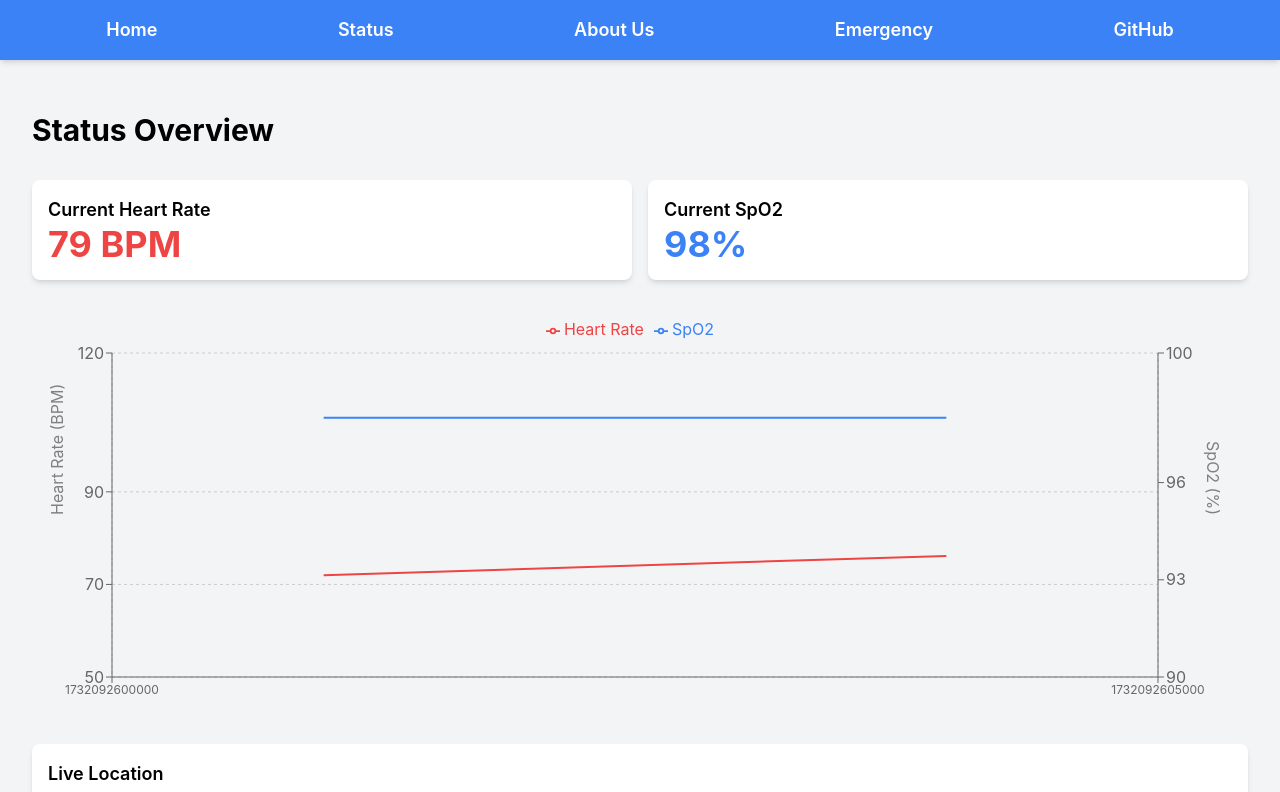
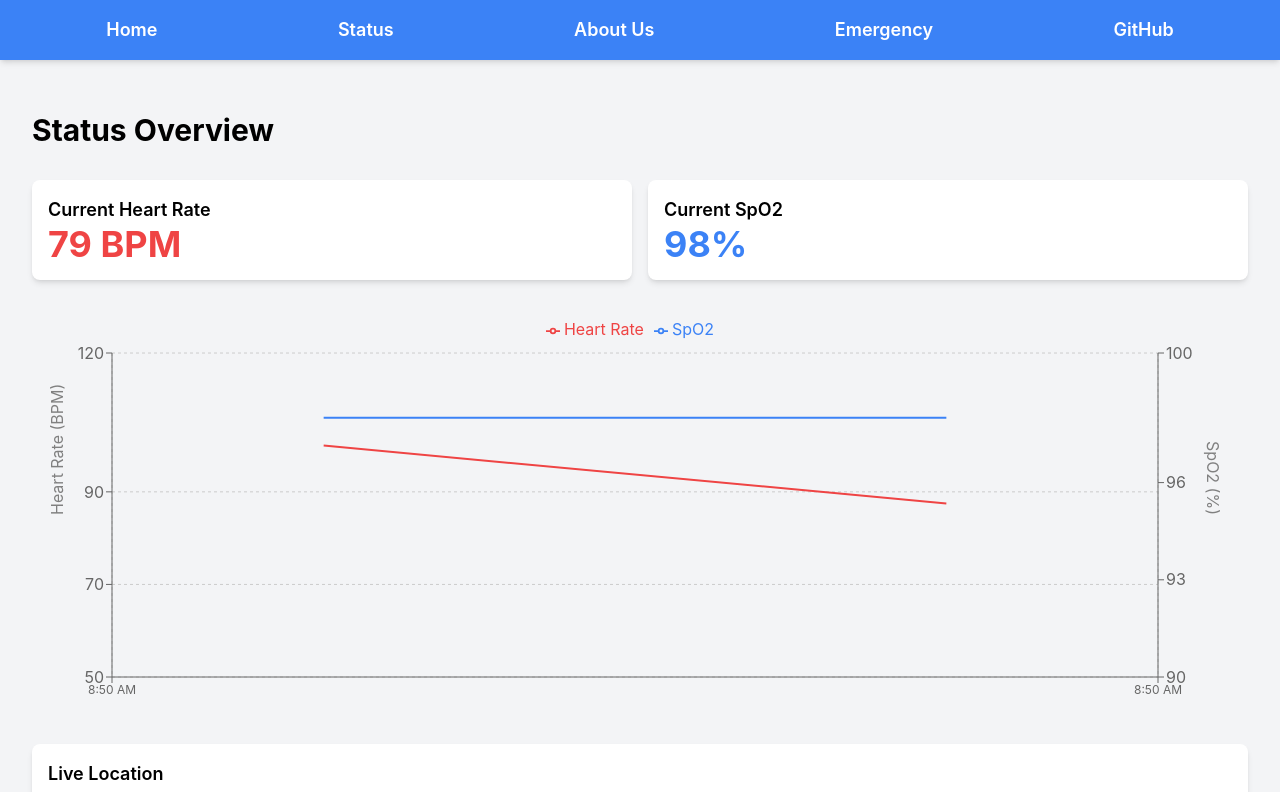
Before and after one commit to the-rescue-ranger/rescue-ranger, a React (Create React App) app in the folder client/: page /status in a window 1280 px wide. Shown: the top 792 px of the page. Built offline with nearby package versions, Linux system fonts and the light colour scheme.

Commit message:
Update Status.js

```diff
--- a/client/src/Status.js
+++ b/client/src/Status.js
@@ -2,18 +2,34 @@ import React, { useEffect, useState } from "react";
 import { LineChart, Line, XAxis, YAxis, CartesianGrid, Tooltip, Legend, ResponsiveContainer } from "recharts";
 
 const mockData = [
-  { timestamp: Date.now(), heart_rate: 72, spo2: 98, latitude: 22.6581313, longitude: 75.8267194 },
+  { timestamp: Date.now(), heart_rate: 100, spo2: 98, latitude: 22.6581313, longitude: 75.8267194 },
   // Add more mock data points as needed
 ];
+
+const formatTimestamp = (timestamp) => {
+  const date = new Date(timestamp);
+  const options = {
+    hour: 'numeric',
+    minute: 'numeric',
+    hour12: true,
+  };
+  return date.toLocaleString('en-US', options);
+};
 
 const HealthChart = ({ data }) => {
   if (!data || data.length === 0) return <div className="p-4 text-gray-600">No data available</div>;
 
+  // Transform data to include formatted timestamps
+  const formattedData = data.map(item => ({
+    ...item,
+    formattedTimestamp: formatTimestamp(item.timestamp),
+  }));
+
   return (
     <ResponsiveContainer width="100%" height={400}>
-      <LineChart data={data} margin={{ top: 5, right: 30, left: 20, bottom: 5 }}>
+      <LineChart data={formattedData} margin={{ top: 5, right: 30, left: 20, bottom: 5 }}>
         <CartesianGrid strokeDasharray="3 3" />
-        <XAxis dataKey="timestamp" tick={{ fontSize: 12 }} />
+        <XAxis dataKey="formattedTimestamp" tick={{ fontSize: 12 }} />
         <YAxis yAxisId="hr" domain={[50, 120]} label={{ value: 'Heart Rate (BPM)', angle: -90, position: 'insideLeft' }} />
         <YAxis yAxisId="spo2" orientation="right" domain={[90, 100]} label={{ value: 'SpO2 (%)', angle: 90, position: 'insideRight' }} />
         <Tooltip />
@@ -45,7 +61,6 @@ const GoogleMapWidget = () => {
     </div>
   );
 };
-
 
 const Status = () => {
   const [healthData, setHealthData] = useState(mockData);
```
